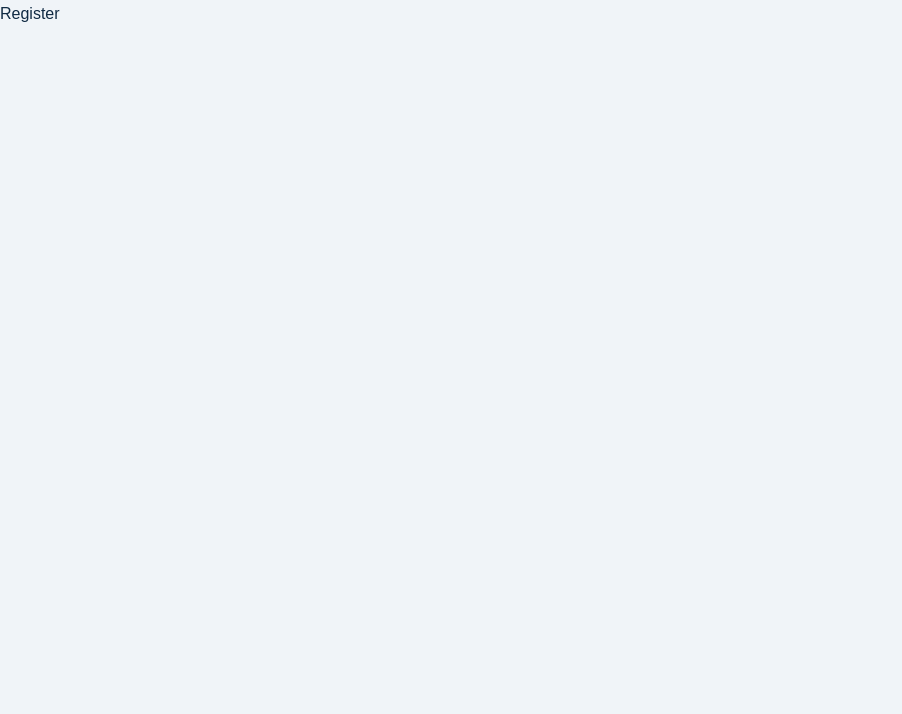
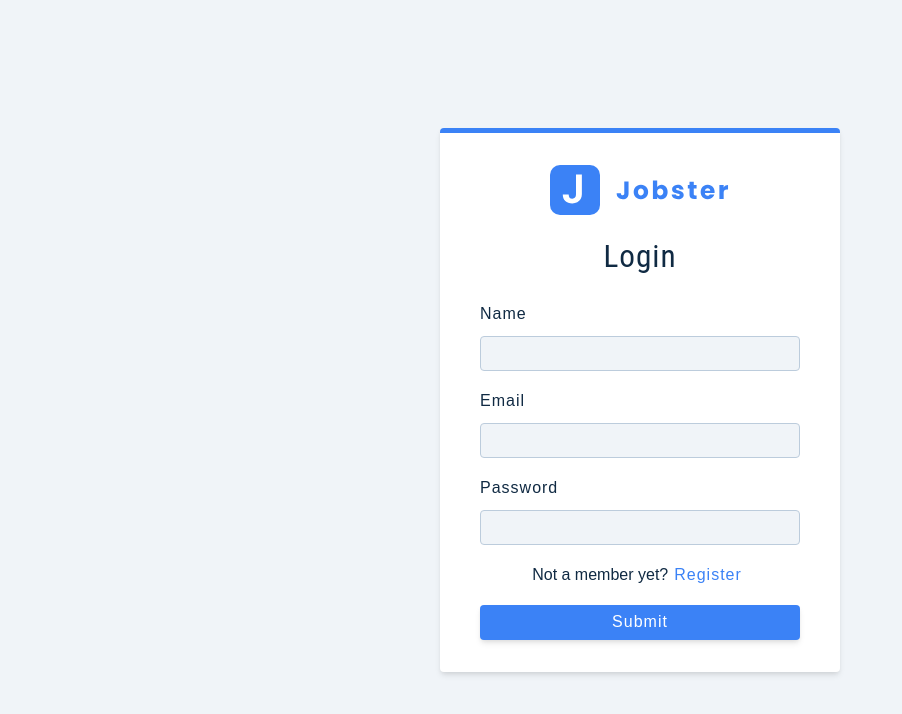
Before and after one commit to IvanMykytyn/Jobster, a React (Create React App) app: page /register in a window 1280 px wide. Shown: the top 714 px of the page, without its empty margins (0-902 px from the left). Built offline with nearby package versions, Linux system fonts and the light colour scheme.

Commit message:
redux toolkit setup
- setup store managment
- created register component and FormRow component

```diff
--- a/package.json
+++ b/package.json
@@ -3,14 +3,17 @@
   "version": "0.1.0",
   "private": true,
   "dependencies": {
+    "@reduxjs/toolkit": "^1.8.3",
     "@testing-library/jest-dom": "^5.16.4",
     "@testing-library/react": "^13.3.0",
     "@testing-library/user-event": "^13.5.0",
     "normalize.css": "^8.0.1",
     "react": "^18.2.0",
     "react-dom": "^18.2.0",
+    "react-redux": "^8.0.2",
     "react-router-dom": "^6.3.0",
     "react-scripts": "5.0.1",
+    "react-toastify": "^9.0.7",
     "styled-components": "^5.3.5",
     "web-vitals": "^2.1.4"
   },
--- a/src/App.js
+++ b/src/App.js
@@ -2,6 +2,11 @@ import { BrowserRouter, Routes, Route } from 'react-router-dom'
 
 // pages
 import { Error, Dashboard, Landing, Register } from './pages'
+
+// toastify setup
+import { ToastContainer } from 'react-toastify';
+import 'react-toastify/dist/ReactToastify.css';
+
 
 const App = () => {
   return (
@@ -14,6 +19,7 @@ const App = () => {
           <Route path="*" element={<Error/>} />
         </Route>
       </Routes>
+      <ToastContainer />
     </BrowserRouter>
   )
 }
--- /dev/null
+++ b/src/components/FormRow.jsx
@@ -0,0 +1,23 @@
+import React from 'react'
+
+const FormRow = ({ type, name, value, handleChange, labelText, ...otherProps }) => {
+    return (
+      <div className='form-row'>
+        <label htmlFor={name} className='form-label'>
+          {labelText || name}
+        </label>
+
+        <input
+          type={type}
+          value={value}
+          name={name}
+          onChange={handleChange}
+          className='form-input'
+          autoComplete="on"
+          {...otherProps}
+        />
+      </div>
+    );
+  };
+
+  export default FormRow;
--- a/src/components/index.js
+++ b/src/components/index.js
@@ -1,3 +1,4 @@
 import Logo from "./_common/Logo";
+import FormRow from './FormRow'
 
-export {Logo}
+export {Logo, FormRow}
--- /dev/null
+++ b/src/feature/user/userSlice.js
@@ -0,0 +1,21 @@
+import { createSlice, createAsyncThunk } from '@reduxjs/toolkit'
+import { toast } from 'react-toastify'
+
+const initialState = {
+  isLoading: false,
+  user: null,
+}
+const userSlice = createSlice({
+  name: 'user',
+  initialState,
+  reducers: {
+    register : (state) => {
+        state.user = {
+            lol: "fs"
+        }
+    }
+  },
+})
+export const {register} = userSlice.actions
+
+export default userSlice.reducer
--- a/src/index.js
+++ b/src/index.js
@@ -1,15 +1,20 @@
-import React from 'react';
-import ReactDOM from 'react-dom/client';
+import React from 'react'
+import { createRoot } from 'react-dom/client'
+import { Provider } from 'react-redux'
+// styles
+import 'normalize.css'
+import './assets/css/index.css'
 
-// styles
-import 'normalize.css';
-import './assets/css/index.css';
+// component
+import App from './App'
 
-import App from './App';
+// store
+import {store} from './store'
 
-const root = ReactDOM.createRoot(document.getElementById('root'));
+const container = document.getElementById('root')
+const root = createRoot(container)
 root.render(
-  <React.StrictMode>
-    <App />
-  </React.StrictMode>
-);
+  <Provider store={store}>
+    <App tab="home" />
+  </Provider>
+)
--- a/src/pages/Register.jsx
+++ b/src/pages/Register.jsx
@@ -1,8 +1,89 @@
-import React from 'react'
+import React, { useState } from 'react'
+import Wrapper from '../assets/wrappers/RegisterPage'
 
+// components
+import { Logo, FormRow } from '../components'
+
+// toastify
+import { toast } from 'react-toastify';
+
+const initialValues = {
+  name: '',
+  email: '',
+  password: '',
+  isMember: true,
+}
 const Register = () => {
+  const [values, setValues] = useState(initialValues)
+
+  const onSubmit = (e) => {
+    e.preventDefault()
+
+    const {name, email, password, isMember} = values
+
+    if(!email || !password || (!isMember && !name)){
+        toast.error('Please Fill Out All Fields');
+        return
+    }
+
+    console.log(e.target)
+  }
+
+
+  const handleChange = (e) => {
+    setValues((prevValues) => ({
+      ...prevValues,
+      [e.target.name]: e.target.value,
+    }))
+  }
+
+  const toggleMember = () => {
+    setValues(prevValues => ({...prevValues, isMember: !values.isMember}))
+  }
+
   return (
-    <div>Register</div>
+    <Wrapper className="full-page">
+      <form className="form" onSubmit={onSubmit}>
+        <Logo />
+        <h3>Login</h3>
+
+        {/* name field */}
+        {values.isMember && (
+          <FormRow
+            type="text"
+            value={values.name}
+            name="name"
+            onChange={handleChange}
+          />
+        )}
+
+        {/* email field */}
+        <FormRow
+          type="email"
+          value={values.email}
+          name="email"
+          onChange={handleChange}
+        />
+
+        {/* password field */}
+        <FormRow
+          type="password"
+          value={values.password}
+          name="password"
+          onChange={handleChange}
+        />
+        <p>
+          {values.isMember ? 'Not a member yet?' : 'Already a member?'}
+
+          <button type="button" onClick={toggleMember} className="member-btn">
+            {values.isMember ? 'Register' : 'Login'}
+          </button>
+        </p>
+        <button type='submit' className='btn btn-block'>
+          submit
+        </button>
+      </form>
+    </Wrapper>
   )
 }
 
--- /dev/null
+++ b/src/store.js
@@ -0,0 +1,9 @@
+import { configureStore } from '@reduxjs/toolkit'
+
+import userSlice from './feature/user/userSlice'
+
+export const store = configureStore({
+  reducer: {
+    user: userSlice,
+  },
+})
```
Also changed, not shown: src/assets/css/index.css (line endings or trailing spaces), 1 other file (tests, documents, lock files or other folders).
